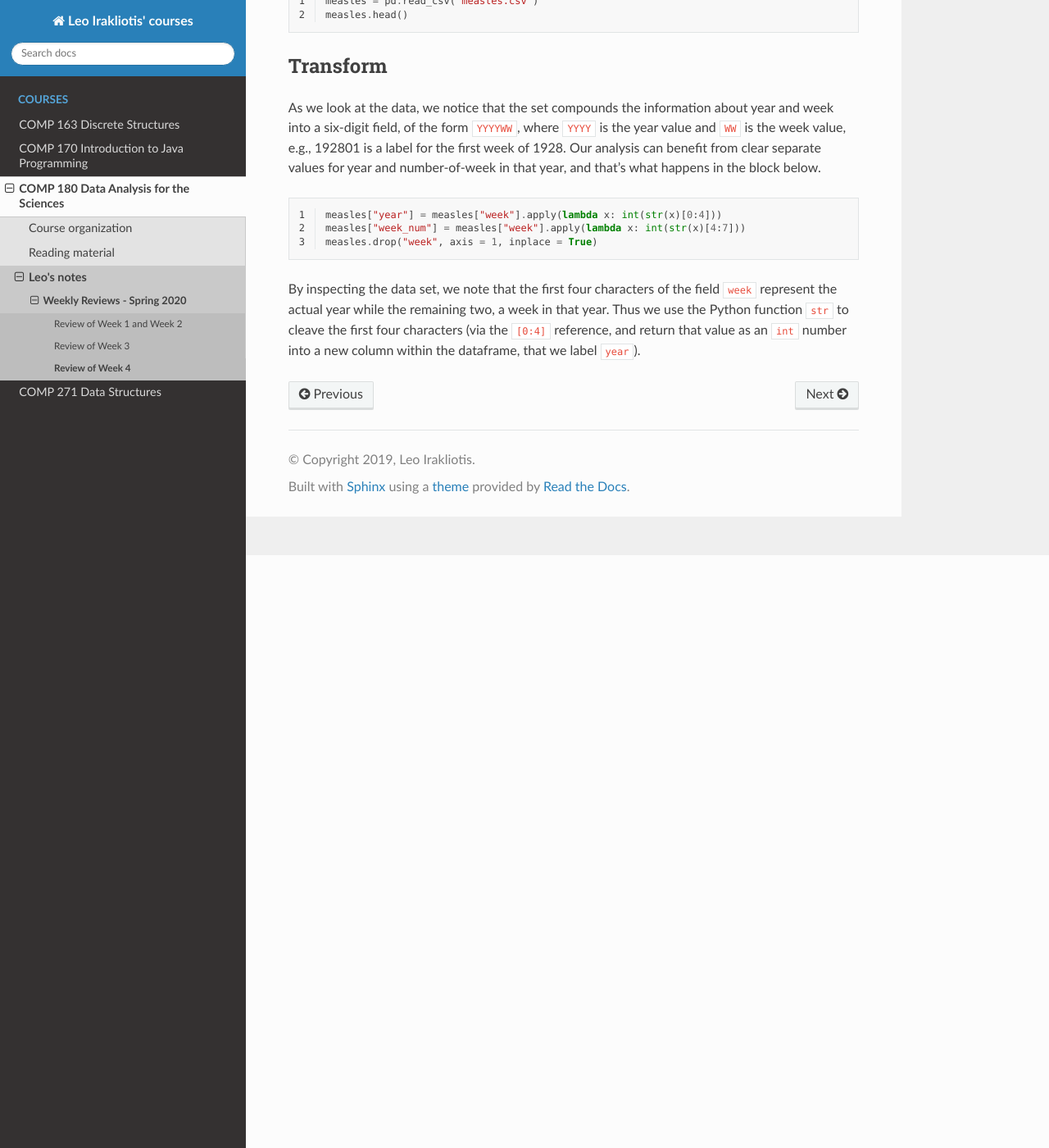
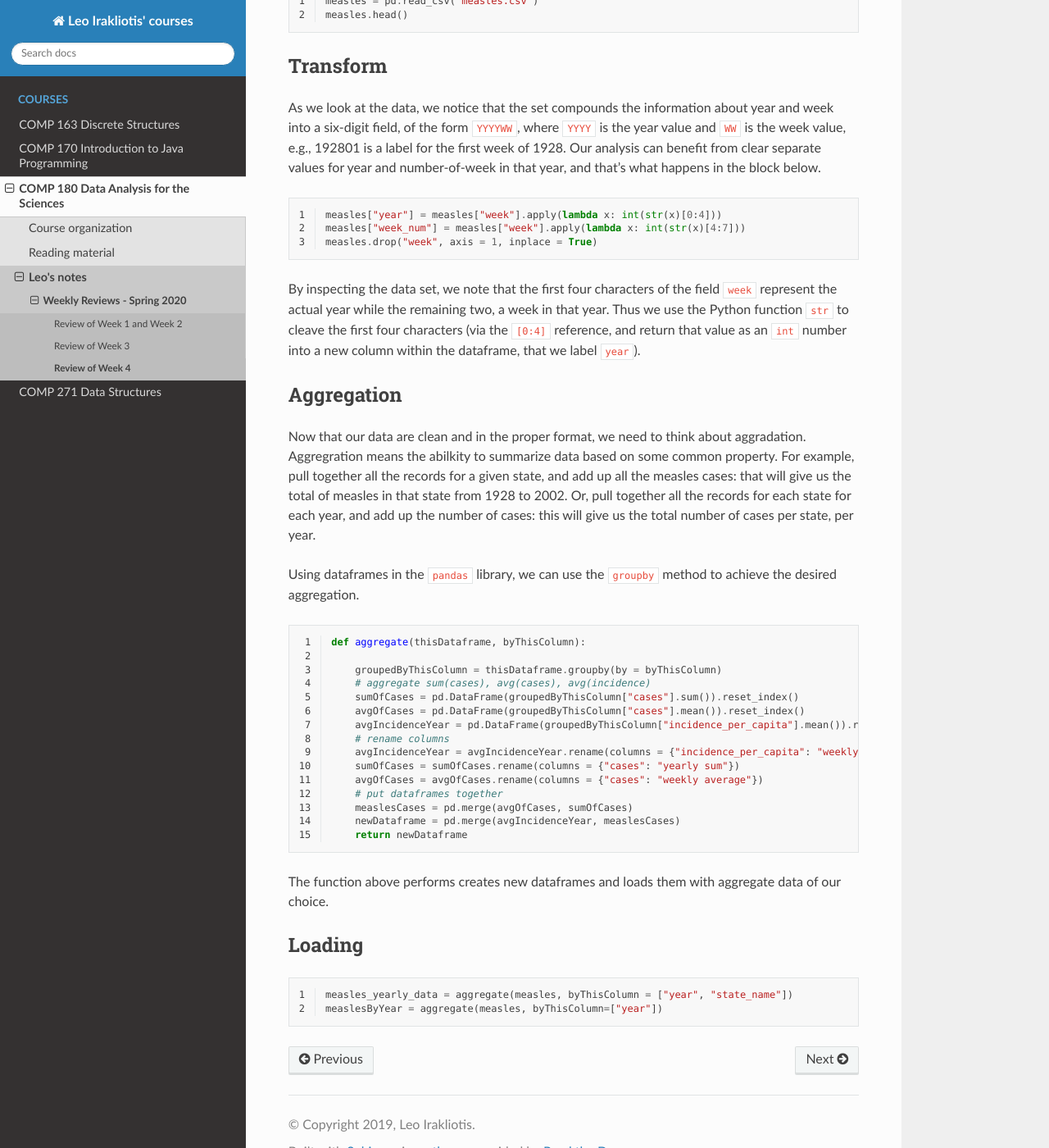
Before and after one commit to sleepyjaree/cdp, a Sphinx documentation site: the page built from source/COMP180/2020Spring/week4.rst, in a window 1280 px wide and 1400 px high, scrolled down 723 px. Shown: the whole window at 82% size. Built offline with Sphinx 7.4.7 and the Read the Docs theme 2.0.0, drawn with Linux system fonts in a browser that asks for light colours; pages that are not in the unit, such as notebooks, are missing from menus.

Commit message:
description of measles analysis - incomplete, but a start

```diff
--- a/source/COMP180/2020Spring/week4.rst
+++ b/source/COMP180/2020Spring/week4.rst
@@ -44,3 +44,42 @@ As we look at the data, we notice that the set compounds the information about y
   measles.drop("week", axis = 1, inplace = True)
 
 By inspecting the data set, we note that the first four characters of the field ``week`` represent the actual year while the remaining two, a week in that year. Thus we use the Python function ``str`` to cleave the first four characters (via the ``[0:4]`` reference, and return that value as an ``int`` number into a new column within the dataframe, that we label ``year``).
+
+Aggregation
+-----------
+
+Now that our data are clean and in the proper format, we need to think about aggradation. Aggregration means the abilkity to summarize data based on some common property. For example, pull together all the records for a given state, and add up all the measles cases: that will give us the total of measles in that state from 1928 to 2002. Or, pull together all the records for each state for each year, and add up the number of cases: this will give us the total number of cases per state, per year.
+
+Using dataframes in the ``pandas`` library, we can use the ``groupby`` method to achieve the desired aggregation.
+
+.. code-block:: python
+  :linenos:
+
+
+  def aggregate(thisDataframe, byThisColumn):
+
+      groupedByThisColumn = thisDataframe.groupby(by = byThisColumn)
+      # aggregate sum(cases), avg(cases), avg(incidence)
+      sumOfCases = pd.DataFrame(groupedByThisColumn["cases"].sum()).reset_index()
+      avgOfCases = pd.DataFrame(groupedByThisColumn["cases"].mean()).reset_index()
+      avgIncidenceYear = pd.DataFrame(groupedByThisColumn["incidence_per_capita"].mean()).reset_index()
+      # rename columns
+      avgIncidenceYear = avgIncidenceYear.rename(columns = {"incidence_per_capita": "weekly average incidence"})
+      sumOfCases = sumOfCases.rename(columns = {"cases": "yearly sum"})
+      avgOfCases = avgOfCases.rename(columns = {"cases": "weekly average"})
+      # put dataframes together
+      measlesCases = pd.merge(avgOfCases, sumOfCases)
+      newDataframe = pd.merge(avgIncidenceYear, measlesCases)
+      return newDataframe
+
+The function above performs creates new dataframes and loads them with aggregate data of our choice.
+
+Loading
+-------
+
+.. code-block:: python
+  :linenos:
+
+
+  measles_yearly_data = aggregate(measles, byThisColumn = ["year", "state_name"])
+  measlesByYear = aggregate(measles, byThisColumn=["year"])
--- a/source/shared/studentHours.rst
+++ b/source/shared/studentHours.rst
@@ -1,4 +1,4 @@
 Student hours - Spring 2020
 +++++++++++++++++++++++++++
 
-Student hours (some call them "office hours") are Monday and Wednesday, 10:30 AM to 12:30 PM and 2 PM to 3:30 PM. Walk-ins are welcome but students who `make an appointment <https://calendly.com/leo_irakliotis/15min>`_  take precedence. My office is in **Doyle 207**. I am also available via Zoom and Google Hangouts (video conferencing).
+Student hours (some call them "office hours") are Monday, Wednesday, and Friday, 10:30 AM to 12:30 PM (in person) Monday and Wedneday 2:15 PM to 3:15 PM (online). Walk-ins are welcome but students who `make an appointment <https://calendly.com/leo_irakliotis/15min>`_  take precedence. My office is in **Doyle 207**. I am also available via video conferencing (Zoom and Google Hangouts).
```
Also changed, not shown: source/COMP180/code/US Measles analysis.ipynb.
